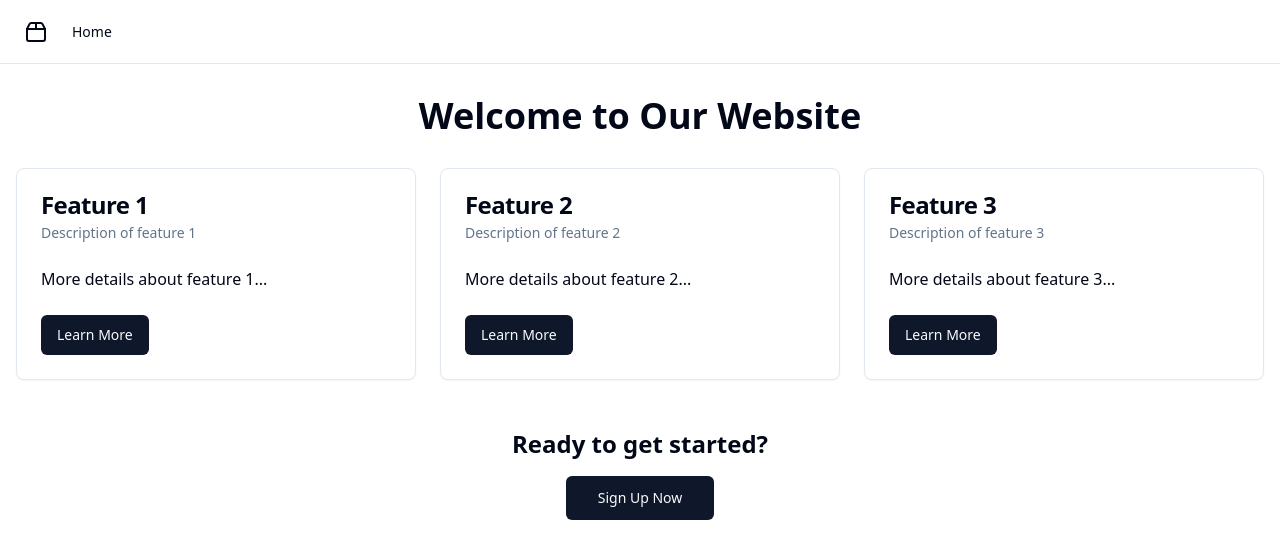
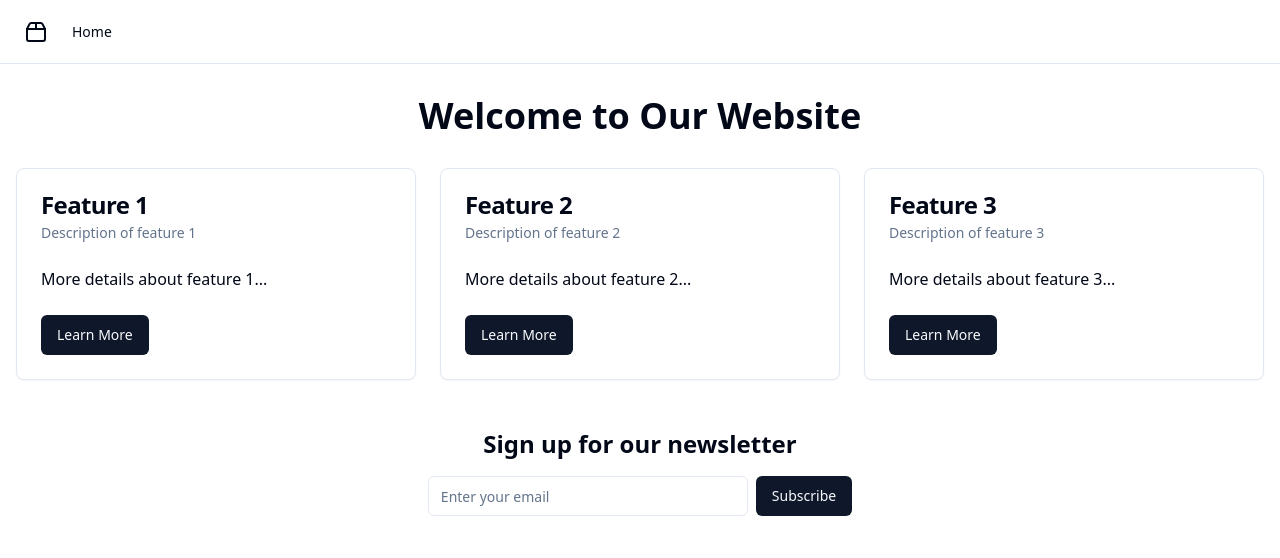
Before and after one commit to GPT-Engineer-App-Dev/starter-app-kit, a React (Vite) app: page / in a window 1280 px wide. Shown: the top 558 px of the page. Built offline with nearby package versions, Linux system fonts and the light colour scheme.

Commit message:
GPT Engineer Update

```diff
--- a/src/pages/Index.jsx
+++ b/src/pages/Index.jsx
@@ -1,8 +1,18 @@
-import React from 'react';
 import { Button } from "@/components/ui/button";
-import { Card, CardHeader, CardTitle, CardDescription, CardContent, CardFooter } from "@/components/ui/card";
+import { Card, CardContent, CardDescription, CardFooter, CardHeader, CardTitle } from "@/components/ui/card";
+import { Input } from "@/components/ui/input";
+import { useState } from "react";
 
-const HomePage = () => {
+const Home = () => {
+  const [email, setEmail] = useState("");
+
+  const handleSubmit = (e) => {
+    e.preventDefault();
+    // Handle newsletter signup logic here
+    console.log("Signed up with email:", email);
+    setEmail("");
+  };
+
   return (
     <div className="container mx-auto px-4 py-8">
       <h1 className="text-4xl font-bold text-center mb-8">Welcome to Our Website</h1>
@@ -48,12 +58,21 @@ const HomePage = () => {
         </Card>
       </div>
 
-      <div className="mt-12 text-center">
-        <h2 className="text-2xl font-semibold mb-4">Ready to get started?</h2>
-        <Button size="lg">Sign Up Now</Button>
+      <div className="mt-12">
+        <h2 className="text-2xl font-semibold text-center mb-4">Sign up for our newsletter</h2>
+        <form onSubmit={handleSubmit} className="flex justify-center">
+          <Input
+            type="email"
+            placeholder="Enter your email"
+            value={email}
+            onChange={(e) => setEmail(e.target.value)}
+            className="max-w-xs mr-2"
+          />
+          <Button type="submit">Subscribe</Button>
+        </form>
       </div>
     </div>
   );
 };
 
-export default HomePage;
+export default Home;
```
